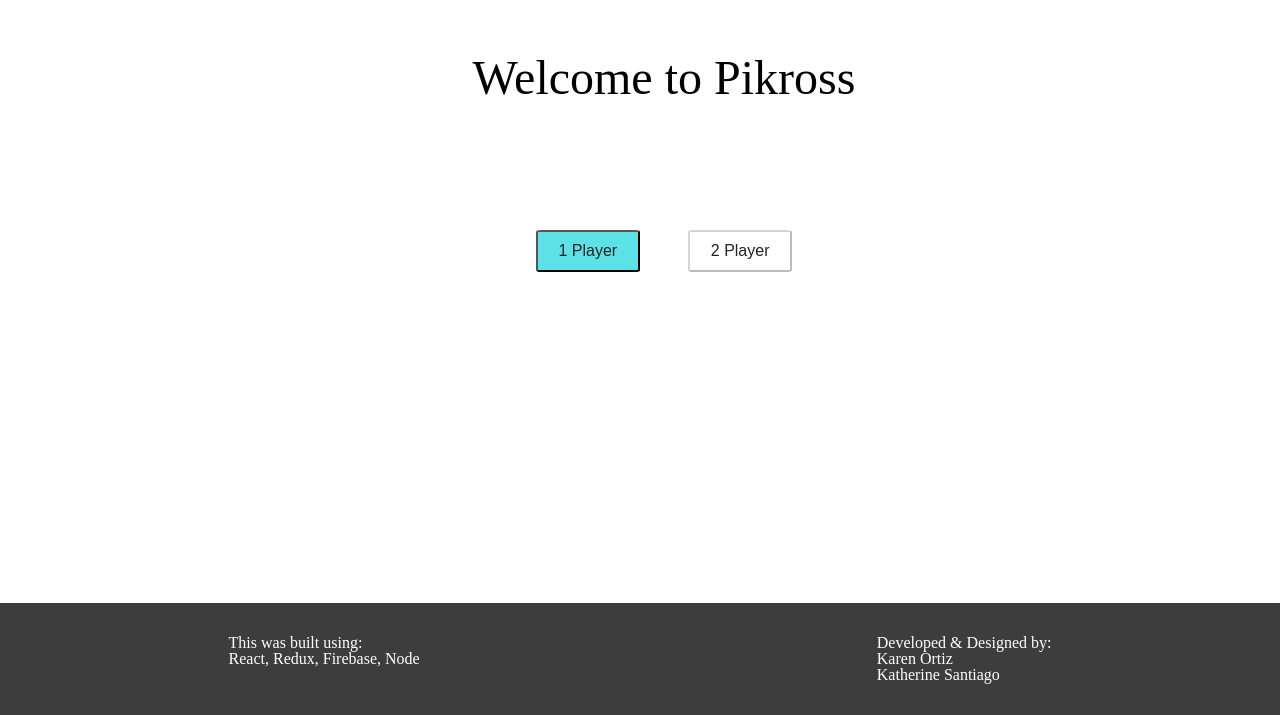
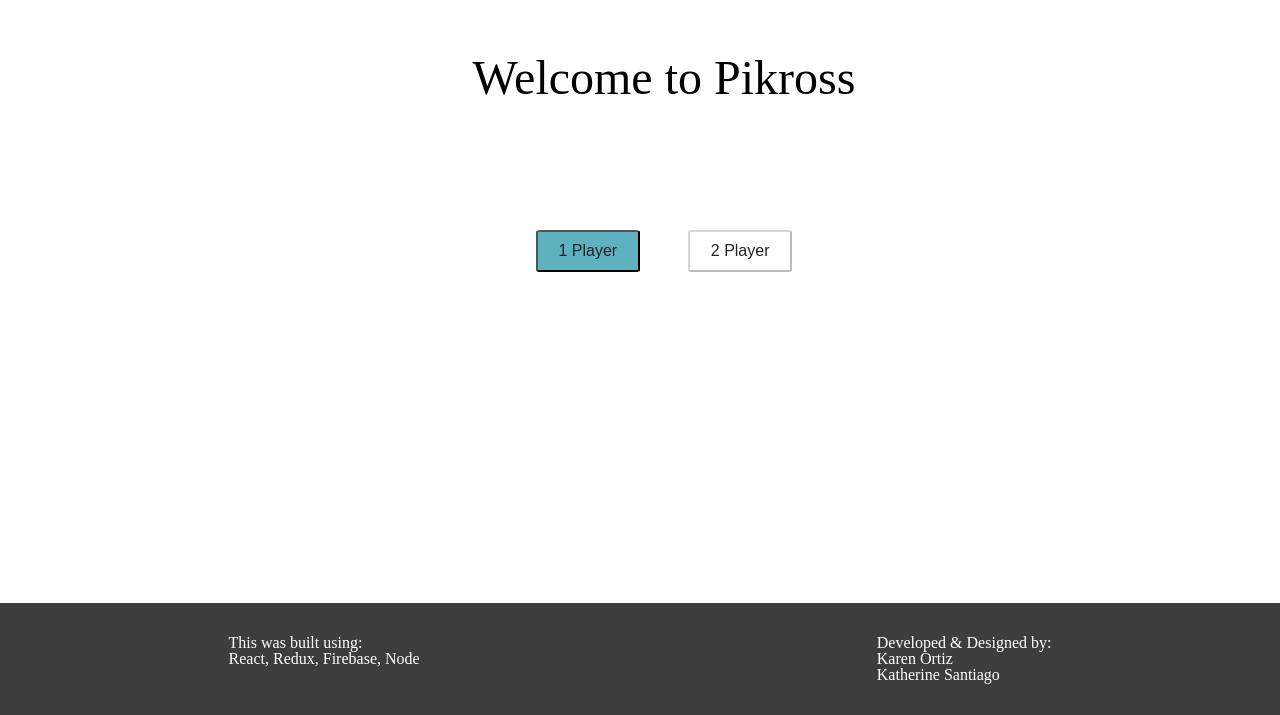
Before and after one commit to ksantiago/pikross, a React (Create React App) app: page / in a window 1280 px wide. Shown: the part 117-832 px from the top of the page. Built offline with nearby package versions, Linux system fonts and the light colour scheme; no server answers.

Commit message:
style: update blue color

```diff
--- a/public/style.css
+++ b/public/style.css
@@ -47,7 +47,7 @@ table {
 }
 
 .teal {
-	background-color: #5ce1e6;
+	background-color: #5EB1BF;
 }
 /* -------BOARD-------- */
 .board {
@@ -68,13 +68,13 @@ table {
   border: .5px solid black;
 }
 .one {
-	background-color: #5CE1E6;
+	background-color: #5EB1BF;
 }
 .two {
 	color: red;
 	text-align: center;
 	line-height: 50px;
-	content: 'X';
+	/* content: 'X'; */
 }
 
 .hints-top {
@@ -124,11 +124,6 @@ table {
 	margin-right: 5px;
 }
 
-.game-buttons {
-	/* width: 205px */
-	/* border: 1px solid red; */
-
-}
 
 button {
 	margin-left: 3em;
@@ -183,7 +178,7 @@ button {
 
 /* NAVBAR */
 .navbar {
-	background-color: #5ce1e6;
+	background-color: #5EB1BF;
 	color: #232323;
 }
 
```
